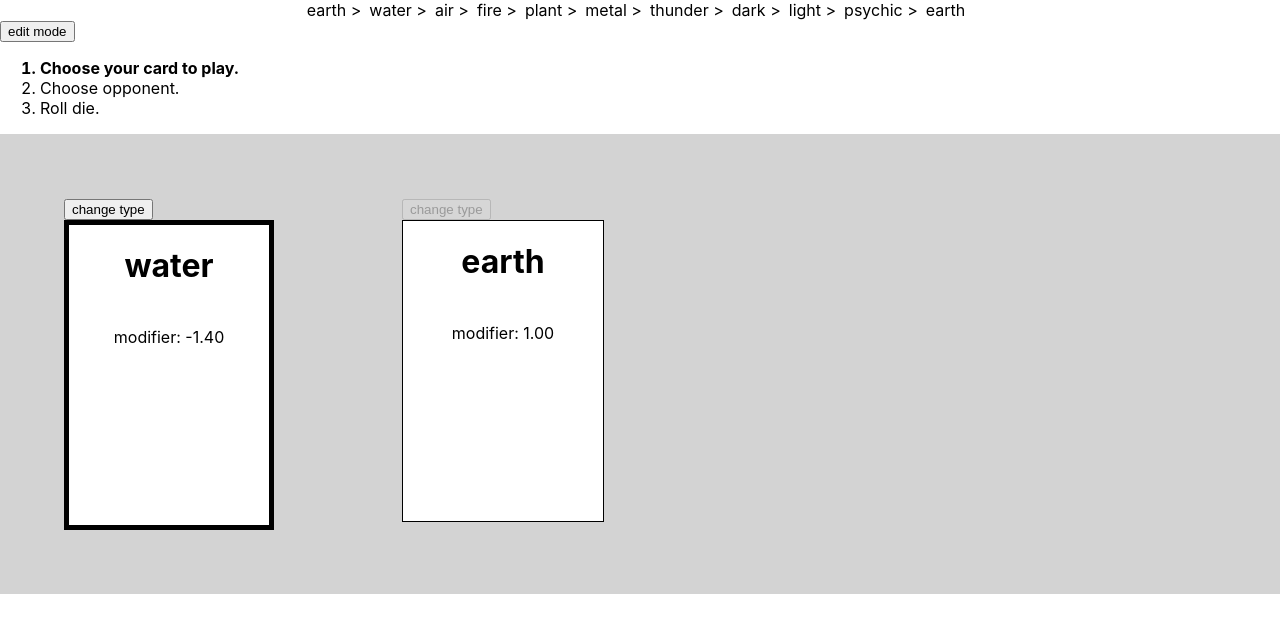
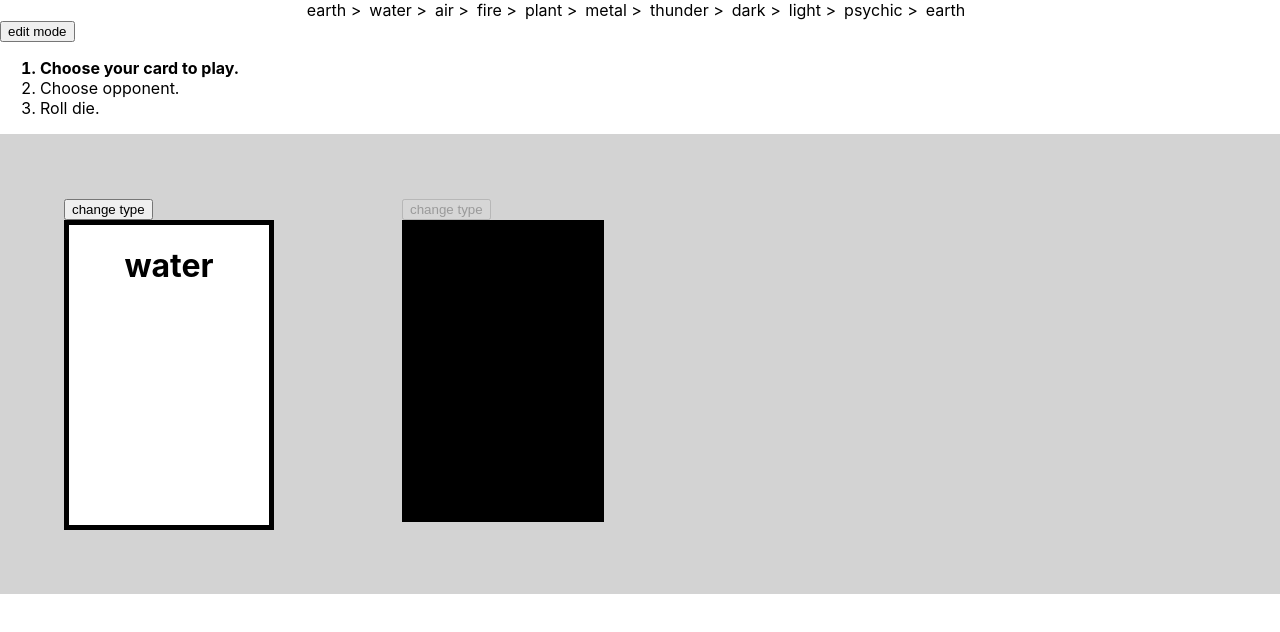
Before and after one commit to reergymerej/afew, a React (Create React App) app: page / in a window 1280 px wide. Shown: the top 632 px of the page. Built offline with nearby package versions, Linux system fonts and the light colour scheme.

Commit message:
Hide modifier when choosing card

```diff
--- a/src/App.css
+++ b/src/App.css
@@ -28,6 +28,9 @@
 .Card.active {
   border: 5px solid black;
 }
+.Card.flipped {
+  background: #000;
+}
 
 .Key {
   display: flex;
--- a/src/Card.tsx
+++ b/src/Card.tsx
@@ -7,6 +7,8 @@ type CardProps = {
   combatResult: CombatResult | null,
   modifier: number,
   isActivePlayer: boolean,
+  flipped: boolean,
+  hideModifier: boolean,
 }
 
 const Card: React.FunctionComponent<CardProps> = (props: CardProps) => {
@@ -15,16 +17,23 @@ const Card: React.FunctionComponent<CardProps> = (props: CardProps) => {
     cardType,
     combatResult,
     isActivePlayer,
+    flipped,
+    hideModifier,
   } = props
   return (
     <div className={cx("Card", {
       active: isActivePlayer,
+      flipped: flipped,
     })}>
       <h1>
         {cardType}
       </h1>
       <br />
-      modifier: {modifier.toFixed(2)}
+      {!hideModifier &&
+        <div>
+          modifier: {modifier.toFixed(2)}
+        </div>
+      }
       <br />
       {combatResult !== null && CombatResult[combatResult]}
     </div>
--- a/src/PlayerCard.tsx
+++ b/src/PlayerCard.tsx
@@ -57,6 +57,9 @@ const PlayerCard: React.FunctionComponent<PlayerCardProps> = ({
   }
 
 
+  const flipped = !isActivePlayer && state.gameMode === GameMode.chooseCard
+  const hideModifier = isActivePlayer && state.gameMode === GameMode.chooseCard
+
   return (
     <div className={cx("PlayerCard", {})}>
       <button
@@ -69,6 +72,8 @@ const PlayerCard: React.FunctionComponent<PlayerCardProps> = ({
         cardType={player.cardType}
         combatResult={null}
         isActivePlayer={isActivePlayer}
+        flipped={flipped}
+        hideModifier={hideModifier}
       />
       { state.gameMode === GameMode.battle &&
         <div>
```
